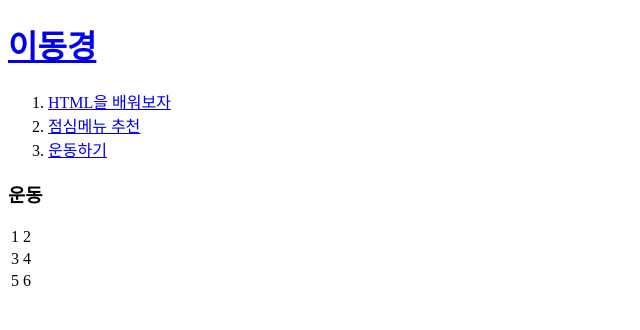
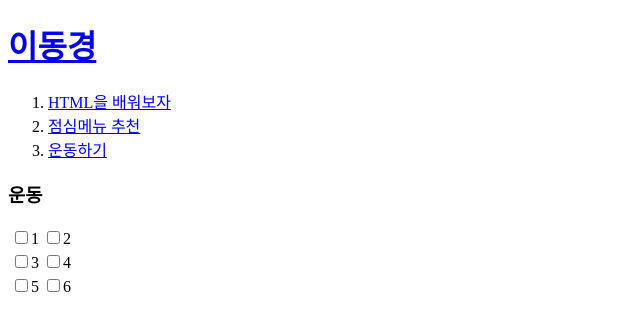
Before and after one commit to dk-forsure/web, a plain HTML site: page 3.html in a window 1280 px wide. Shown: the whole page, without its empty margins (0-640 px from the left). Drawn offline with Linux system fonts and the light colour scheme.

Commit message:
checkbox

```diff
--- a/3.html
+++ b/3.html
@@ -17,16 +17,16 @@
 
   <table>
     <tr>
-      <td>1</td>
-      <td>2</td>
+      <td><input type="checkbox">1</td>
+      <td><input type="checkbox">2</td>
     </tr>
     <tr>
-      <td>3</td>
-      <td>4</td>
+      <td><input type="checkbox">3</td>
+      <td><input type="checkbox">4</td>
     </tr>
     <tr>
-      <td>5</td>
-      <td>6</td>
+      <td><input type="checkbox">5</td>
+      <td><input type="checkbox">6</td>
     </tr>
   </table>
 </body>
```
